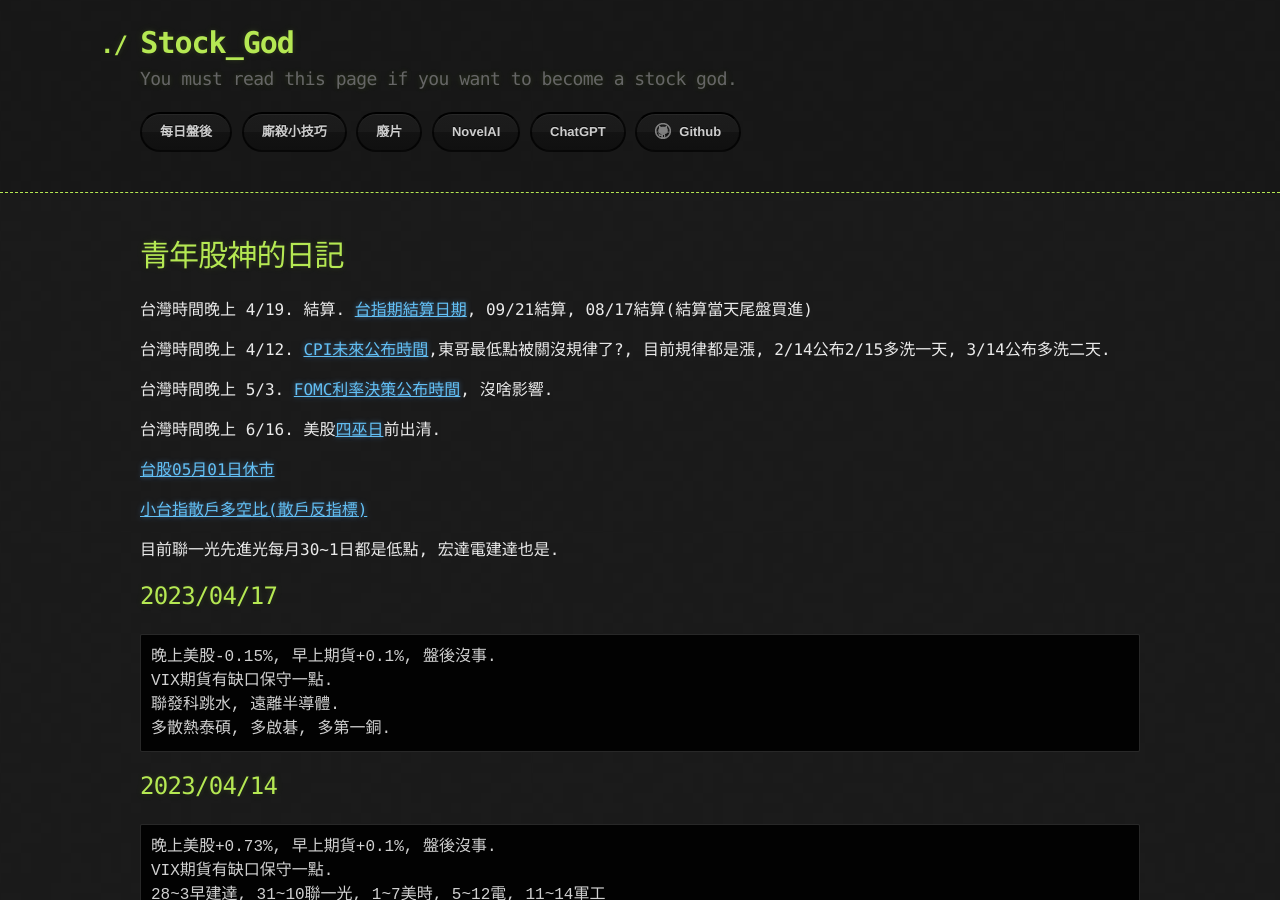
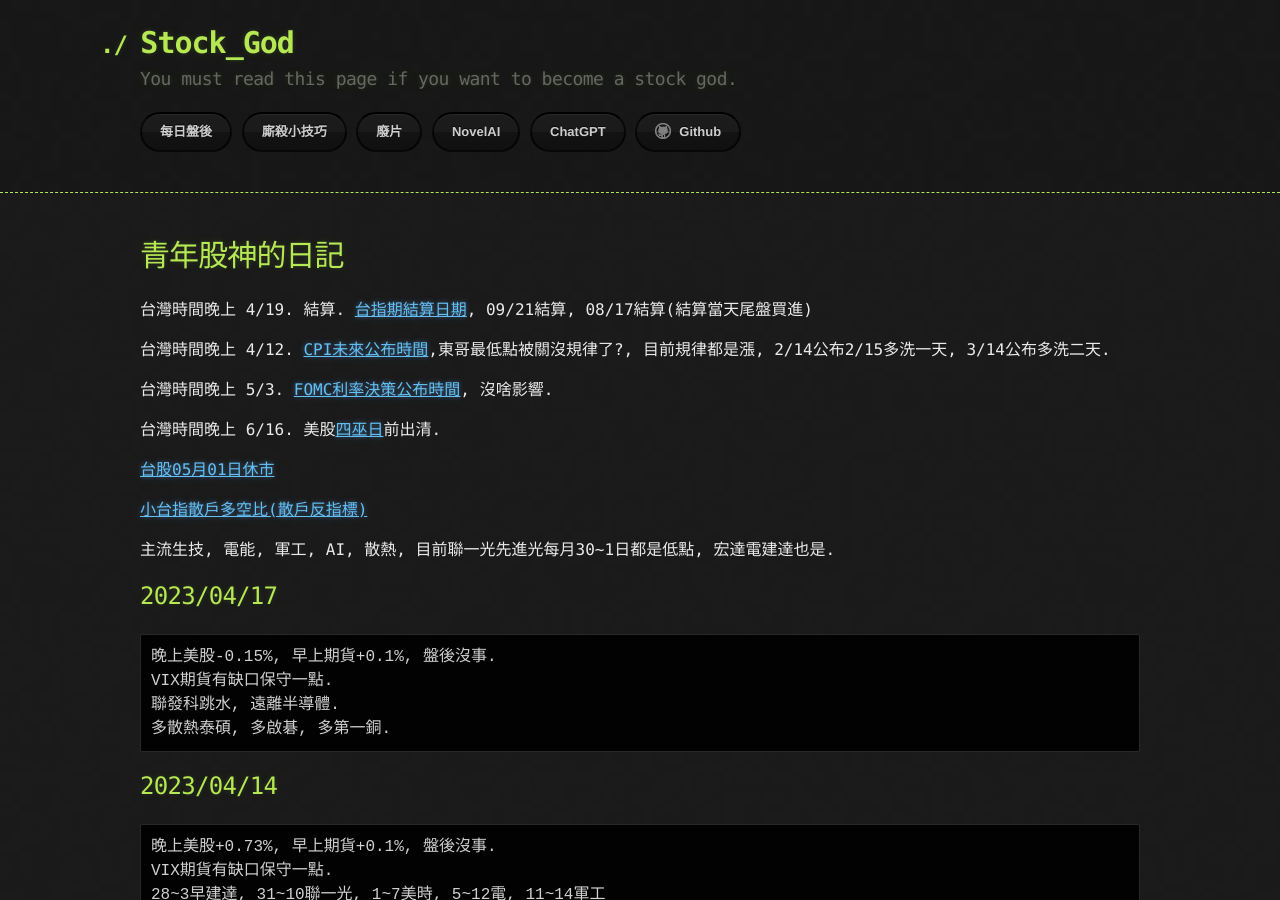
Before and after one commit to lepg5487/Stock_God, a Jekyll site: the page built from index.md, in a window 1280 px wide and 900 px high. Built offline with Jekyll 4.4.1, drawn with Linux system fonts in a browser that asks for light colours; our own code applies the rules of GitHub Pages for plain Markdown files.

Commit message:
Update index.md

````diff
--- a/index.md
+++ b/index.md
@@ -16,7 +16,7 @@ layout: testlayouts
 
 [小台指散戶多空比(散戶反指標)](https://www.macromicro.me/charts/20069/tw-mtx-long-to-short-ratio-of-individual-player)
 
-目前聯一光先進光每月30~1日都是低點, 宏達電建達也是.
+主流生技, 電能, 軍工, AI, 散熱, 目前聯一光先進光每月30~1日都是低點, 宏達電建達也是.
 
 ## 2023/04/17
 ```
````
